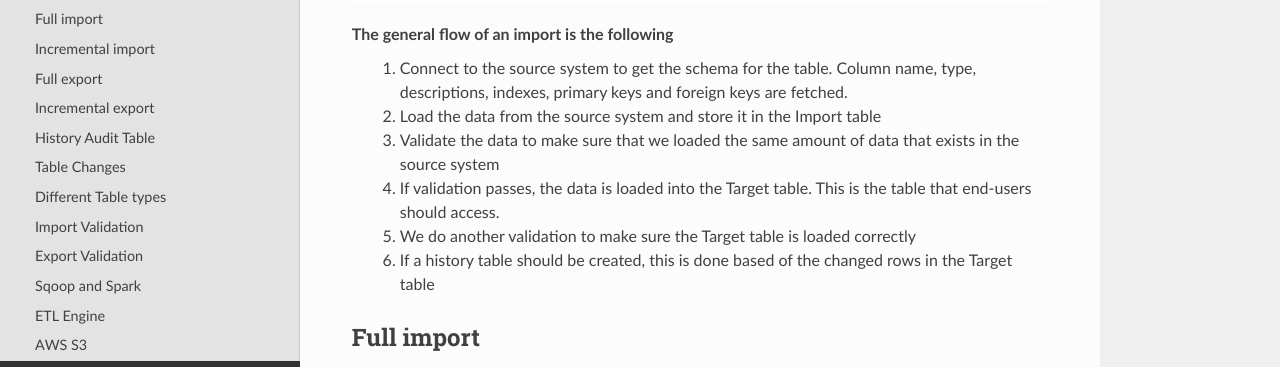
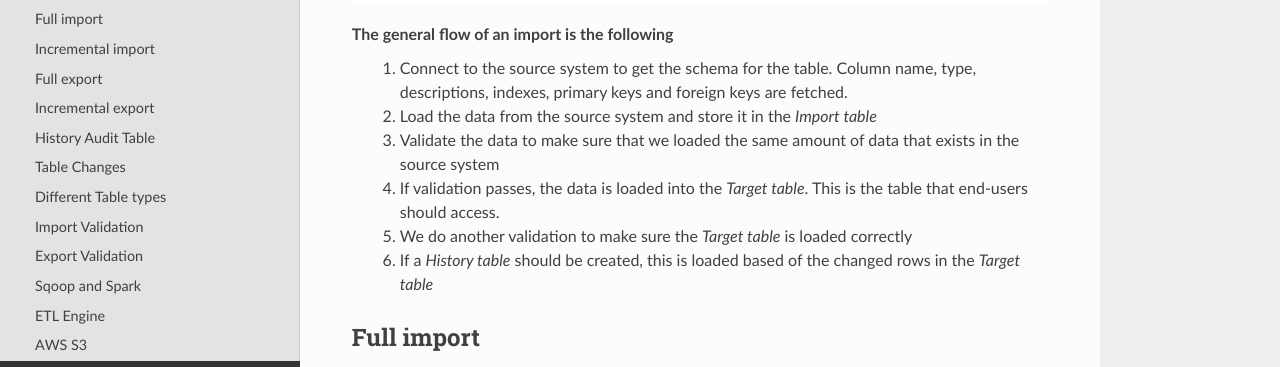
Before and after one commit to Middlecon/DBImport, a Sphinx documentation site: the page built from docs/concept.rst, in a window 1280 px wide and 900 px high, scrolled down 567 px. Shown: the part 151-518 px from the top of the window. Built offline with Sphinx 7.4.7 and the Read the Docs theme 2.0.0, drawn with Linux system fonts in a browser that asks for light colours.

Commit message:
Documentation updates

```diff
--- a/docs/concept.rst
+++ b/docs/concept.rst
@@ -10,11 +10,11 @@ DBImport is at the most basic level a ELT tool that automatically loads data fro
 
 The general flow of an import is the following
   1. Connect to the source system to get the schema for the table. Column name, type, descriptions, indexes, primary keys and foreign keys are fetched.
-  2. Load the data from the source system and store it in the Import table
+  2. Load the data from the source system and store it in the *Import table*
   3. Validate the data to make sure that we loaded the same amount of data that exists in the source system
-  4. If validation passes, the data is loaded into the Target table. This is the table that end-users should access.
-  5. We do another validation to make sure the Target table is loaded correctly
-  6. If a history table should be created, this is done based of the changed rows in the Target table
+  4. If validation passes, the data is loaded into the *Target table*. This is the table that end-users should access.
+  5. We do another validation to make sure the *Target table* is loaded correctly
+  6. If a *History table* should be created, this is loaded based of the changed rows in the *Target table*
 
 Full import
 -----------
```
